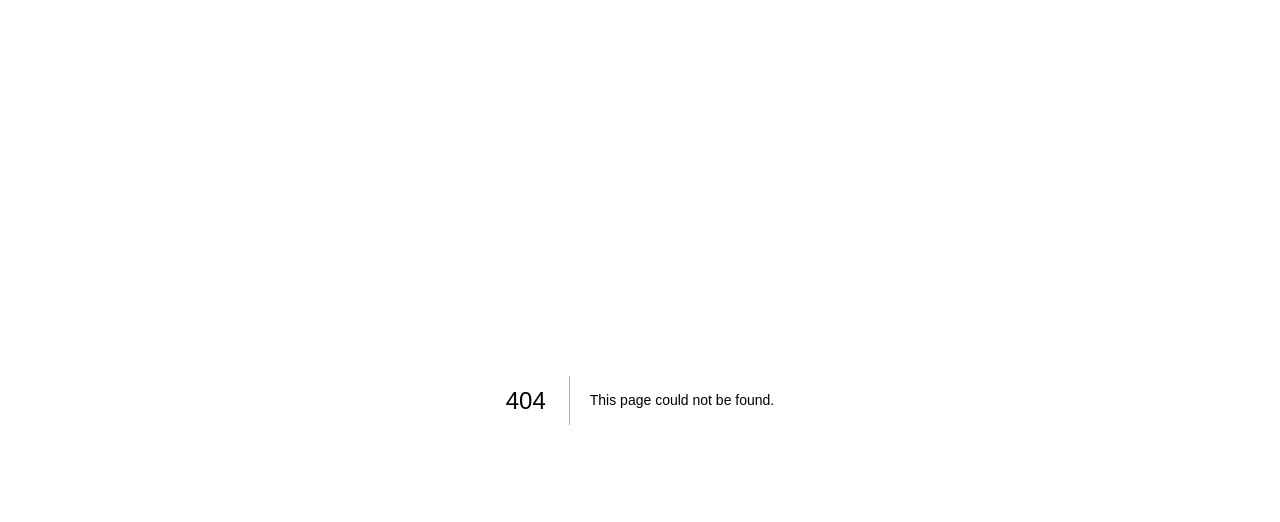
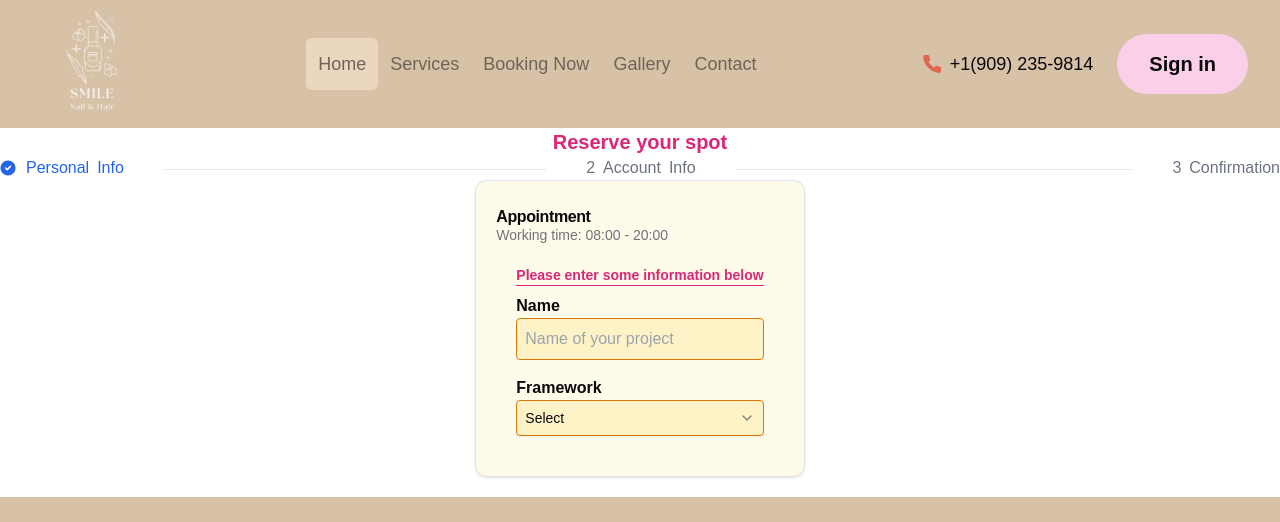
Before and after one commit to danialtien/smilenailhair, a Next.js app: page /customer/booking-now in a window 1280 px wide. Before the commit this address had no page. Shown: the top 522 px of the page. Built offline with nearby package versions, Linux system fonts and the light colour scheme.

Commit message:
Update Booking Now and Navbar components

```diff
--- /dev/null
+++ b/app/(client)/customer/booking-now/page.tsx
@@ -0,0 +1,93 @@
+"use client";
+
+import {
+  Card,
+  CardContent,
+  CardDescription,
+  CardTitle,
+} from "@/components/ui/card";
+import {
+  Select,
+  SelectContent,
+  SelectItem,
+  SelectTrigger,
+  SelectValue,
+} from "@/components/ui/select";
+
+export default function BookingPage() {
+  return (
+    <main className="flex flex-col items-center justify-center">
+      <h1 className="text-xl font-semibold text-pink-600">Reserve your spot</h1>
+      <ol class="flex items-center w-full text-sm font-medium text-center text-gray-500 dark:text-gray-400 sm:text-base">
+        <li class="flex md:w-full items-center text-blue-600 dark:text-blue-500 sm:after:content-[''] after:w-full after:h-1 after:border-b after:border-gray-200 after:border-1 after:hidden sm:after:inline-block after:mx-6 xl:after:mx-10 dark:after:border-gray-700">
+          <span class="flex items-center after:content-['/'] sm:after:hidden after:mx-2 after:text-gray-200 dark:after:text-gray-500">
+            <svg
+              class="w-3.5 h-3.5 sm:w-4 sm:h-4 me-2.5"
+              aria-hidden="true"
+              xmlns="http://www.w3.org/2000/svg"
+              fill="currentColor"
+              viewBox="0 0 20 20"
+            >
+              <path d="M10 .5a9.5 9.5 0 1 0 9.5 9.5A9.51 9.51 0 0 0 10 .5Zm3.707 8.207-4 4a1 1 0 0 1-1.414 0l-2-2a1 1 0 0 1 1.414-1.414L9 10.586l3.293-3.293a1 1 0 0 1 1.414 1.414Z" />
+            </svg>
+            Personal <span class="hidden sm:inline-flex sm:ms-2">Info</span>
+          </span>
+        </li>
+        <li class="flex md:w-full items-center after:content-[''] after:w-full after:h-1 after:border-b after:border-gray-200 after:border-1 after:hidden sm:after:inline-block after:mx-6 xl:after:mx-10 dark:after:border-gray-700">
+          <span class="flex items-center after:content-['/'] sm:after:hidden after:mx-2 after:text-gray-200 dark:after:text-gray-500">
+            <span class="me-2">2</span>
+            Account <span class="hidden sm:inline-flex sm:ms-2">Info</span>
+          </span>
+        </li>
+        <li class="flex items-center">
+          <span class="me-2">3</span>
+          Confirmation
+        </li>
+      </ol>
+      <div>
+        <Card className="w-full p-5 bg-amber-50">
+          <CardTitle className="mt-2">Appointment</CardTitle>
+          <CardDescription>Working time: 08:00 - 20:00</CardDescription>
+          <CardContent className="p-5">
+            <form>
+              <p className="text-sm font-bold text-pink-600 border-b border-pink-600 mb-2">
+                Please enter some information below
+              </p>
+              <div className="grid w-full items-center gap-4">
+                <div className="flex flex-col">
+                  <label htmlFor="name" className="font-semibold">
+                    Name
+                  </label>
+                  <input
+                    id="name"
+                    placeholder="Name of your project"
+                    className="bg-amber-100 border border-amber-600 rounded p-2"
+                  />
+                </div>
+                <div className="flex flex-col">
+                  <label htmlFor="framework" className="font-semibold">
+                    Framework
+                  </label>
+                  <Select>
+                    <SelectTrigger
+                      id="framework"
+                      className="bg-amber-100 border border-amber-600 rounded p-2"
+                    >
+                      <SelectValue placeholder="Select" />
+                    </SelectTrigger>
+                    <SelectContent position="popper">
+                      <SelectItem value="next">Next.js</SelectItem>
+                      <SelectItem value="sveltekit">SvelteKit</SelectItem>
+                      <SelectItem value="astro">Astro</SelectItem>
+                      <SelectItem value="nuxt">Nuxt.js</SelectItem>
+                    </SelectContent>
+                  </Select>
+                </div>
+              </div>
+            </form>
+          </CardContent>
+        </Card>
+      </div>
+    </main>
+  );
+}
--- a/app/(client)/customer/booking/page.tsx
+++ /dev/null
@@ -1,7 +0,0 @@
-export default function BookingPage() {
-  return (
-    <main>
-      <h1>BookingPage</h1>
-    </main>
-  );
-}
--- a/components/client/Navbar/Navbar.tsx
+++ b/components/client/Navbar/Navbar.tsx
@@ -11,11 +11,11 @@ interface NavigationItem {
 }
 
 const navigation: NavigationItem[] = [
-  { name: "Home", href: "/", current: true },
-  { name: "Services", href: "/services", current: false },
-  { name: "Booking Now", href: "/booking-now", current: false },
-  { name: "Gallery", href: "/gallery", current: false },
-  { name: "Contact", href: "/contact", current: false },
+  { name: "Home", href: "/customer/home", current: true },
+  { name: "Services", href: "/customer/services", current: false },
+  { name: "Booking Now", href: "/customer/booking-now", current: false },
+  { name: "Gallery", href: "/customer/gallery", current: false },
+  { name: "Contact", href: "/customer/contact", current: false },
 ];
 
 function classNames(...classes: string[]) {
--- a/components/ui/carousel.tsx
+++ b/components/ui/carousel.tsx
@@ -252,6 +252,63 @@ const CarouselNext = React.forwardRef<
 })
 CarouselNext.displayName = "CarouselNext"
 
+// ZenithHelios Custom function
+const NextEd = React.forwardRef<
+  HTMLButtonElement,
+  React.ComponentProps<typeof Button>
+>(({ className, variant = "outline", size = "icon", ...props }, ref) => {
+  const { orientation, scrollNext, canScrollNext } = useCarousel()
+
+  return (
+    <Button
+      ref={ref}
+      variant={variant}
+      size={size}
+      className={cn(
+        "absolute h-8 w-24 rounded-xl",
+        orientation === "horizontal"
+          ? "-right-12 top-0 -translate-y-1/2"
+          : "-bottom-12 left-1/2 -translate-x-1/2 rotate-90",
+        className
+      )}
+      disabled={!canScrollNext}
+      onClick={scrollNext}
+      {...props}>
+      <ArrowRight className="h-4 w-4" />
+      <span>Next step</span>
+    </Button>
+  )
+})
+NextEd.displayName = "NextEd"
+
+const PreviousEd = React.forwardRef<
+  HTMLButtonElement,
+  React.ComponentProps<typeof Button>
+>(({ className, variant = "outline", size = "icon", ...props }, ref) => {
+  const { orientation, scrollPrev, canScrollPrev } = useCarousel()
+
+  return (
+    <Button
+      ref={ref}
+      variant={variant}
+      size={size}
+      className={cn(
+        "absolute h-8 w-24 rounded-xl",
+        orientation === "horizontal"
+          ? "-left-12 top-0 -translate-y-1/2"
+          : "-top-12 left-1/2 -translate-x-1/2 rotate-90",
+        className
+      )}
+      disabled={!canScrollPrev}
+      onClick={scrollPrev}
+      {...props}>
+      <ArrowLeft className="h-4 w-4" />
+      <span>Go back</span>
+    </Button>
+  )
+})
+PreviousEd.displayName = "PreviousEd"
+
 export {
   type CarouselApi,
   Carousel,
@@ -259,4 +316,6 @@ export {
   CarouselItem,
   CarouselPrevious,
   CarouselNext,
+  NextEd,
+  PreviousEd,
 }
```
